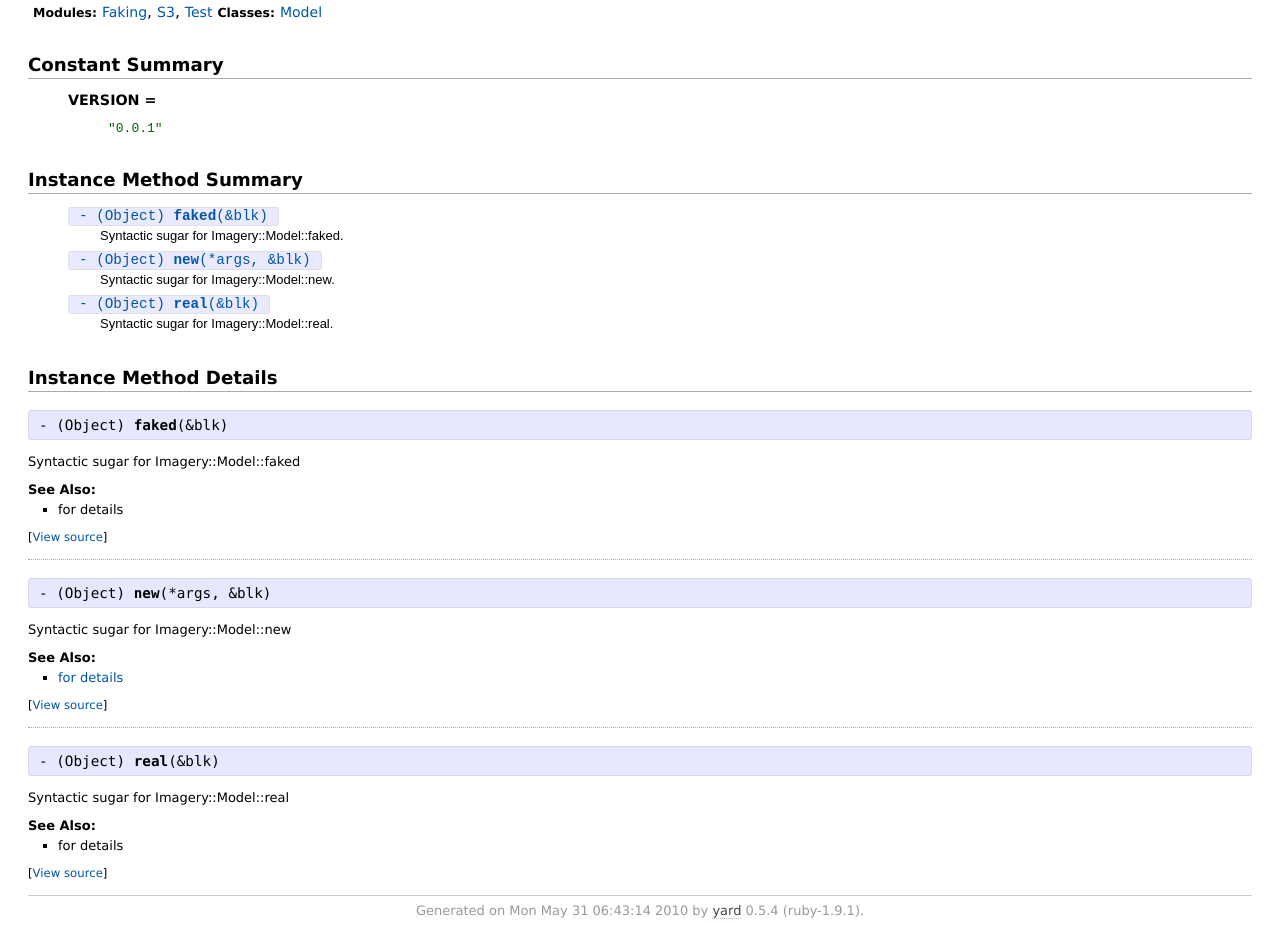
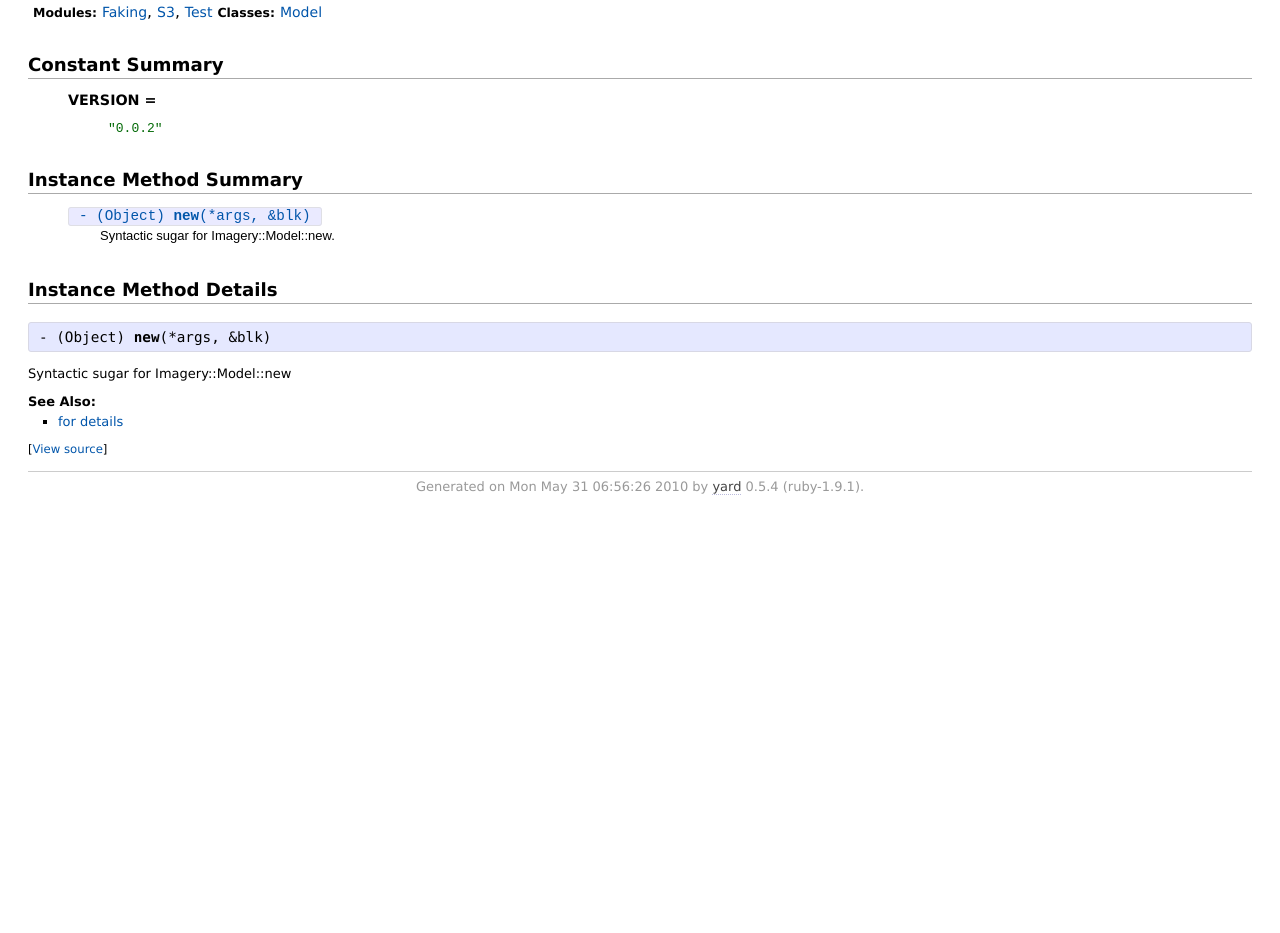
Before and after one commit to sinefunc/imagery, a plain HTML site: page doc/Imagery.html in a window 1280 px wide. Shown: the part 199-1132 px from the top of the page. After the commit the page ends 800 px from the top, so only its background shows below. Drawn offline with Linux system fonts and the light colour scheme.

Commit message:
Updated documentation to remove Imagery::faked etc

```diff
--- a/doc/Imagery.html
+++ b/doc/Imagery.html
@@ -85,7 +85,7 @@
         <dt id="VERSION-constant" class="">VERSION =
 
         </dt>
-        <dd><pre class="code"><span class='tstring'><span class='tstring_beg'>&quot;</span><span class='tstring_content'>0.0.1</span><span class='tstring_end'>&quot;</span></span></pre></dd>
+        <dd><pre class="code"><span class='tstring'><span class='tstring_beg'>&quot;</span><span class='tstring_content'>0.0.2</span><span class='tstring_end'>&quot;</span></span></pre></dd>
 
     </dl>
 
@@ -96,29 +96,6 @@
     <h2>Instance Method Summary</h2>
 
     <ul class="summary">
-
-        <li class="public ">
-  <span class="summary_signature">
-
-      <a href="#faked-instance_method" title="#faked (instance method)">- (Object) <strong>faked</strong>(&amp;blk) </a>
-
-
-
-  </span>
-
-
-
-
-
-
-
-    <span class="summary_desc"><div class='inline'><p>
-Syntactic sugar for Imagery::Model::faked.
-</p>
-</div></span>
-
-</li>
-
 
         <li class="public ">
   <span class="summary_signature">
@@ -143,29 +120,6 @@ Syntactic sugar for Imagery::Model::new.
 </li>
 
 
-        <li class="public ">
-  <span class="summary_signature">
-
-      <a href="#real-instance_method" title="#real (instance method)">- (Object) <strong>real</strong>(&amp;blk) </a>
-
-
-
-  </span>
-
-
-
-
-
-
-
-    <span class="summary_desc"><div class='inline'><p>
-Syntactic sugar for Imagery::Model::real.
-</p>
-</div></span>
-
-</li>
-
-
     </ul>
 
 
@@ -176,53 +130,7 @@ Syntactic sugar for Imagery::Model::real.
 
 
       <div class="method_details first">
-  <p class="signature first" id="faked-instance_method">
-
-    - (<tt>Object</tt>) <strong>faked</strong>(&amp;blk)
-
-
-
-</p><div class="docstring">
-  <div class="discussion">
-    <p>
-Syntactic sugar for Imagery::Model::faked
-</p>
-
-
-  </div>
-</div>
-<div class="tags">
-
-  <h3>See Also:</h3>
-  <ul class="see">
-
-      <li>for details</li>
-
-  </ul>
-
-</div><table class="source_code">
-  <tr>
-    <td>
-      <pre class="lines">
-
-
-21
-22
-23</pre>
-    </td>
-    <td>
-      <pre class="code"><span class="info file"># File 'lib/imagery.rb', line 21</span>
-
-<span class='kw'>def</span> <span class='id faked'>faked</span><span class='lparen'>(</span><span class='op'>&amp;</span><span class='id blk'>blk</span><span class='rparen'>)</span>
-  <span class='const'>Model</span><span class='period'>.</span><span class='id faked'>faked</span><span class='lparen'>(</span><span class='op'>&amp;</span><span class='id blk'>blk</span><span class='rparen'>)</span>
-<span class='kw'>end</span></pre>
-    </td>
-  </tr>
-</table>
-</div>
-
-      <div class="method_details ">
-  <p class="signature " id="new-instance_method">
+  <p class="signature first" id="new-instance_method">
 
     - (<tt>Object</tt>) <strong>new</strong>(*args, &amp;blk)
 
@@ -267,58 +175,12 @@ Syntactic sugar for Imagery::Model::new
 </table>
 </div>
 
-      <div class="method_details ">
-  <p class="signature " id="real-instance_method">
-
-    - (<tt>Object</tt>) <strong>real</strong>(&amp;blk)
-
-
-
-</p><div class="docstring">
-  <div class="discussion">
-    <p>
-Syntactic sugar for Imagery::Model::real
-</p>
-
-
-  </div>
-</div>
-<div class="tags">
-
-  <h3>See Also:</h3>
-  <ul class="see">
-
-      <li>for details</li>
-
-  </ul>
-
-</div><table class="source_code">
-  <tr>
-    <td>
-      <pre class="lines">
-
-
-28
-29
-30</pre>
-    </td>
-    <td>
-      <pre class="code"><span class="info file"># File 'lib/imagery.rb', line 28</span>
-
-<span class='kw'>def</span> <span class='id real'>real</span><span class='lparen'>(</span><span class='op'>&amp;</span><span class='id blk'>blk</span><span class='rparen'>)</span>
-  <span class='const'>Model</span><span class='period'>.</span><span class='id real'>real</span><span class='lparen'>(</span><span class='op'>&amp;</span><span class='id blk'>blk</span><span class='rparen'>)</span>
-<span class='kw'>end</span></pre>
-    </td>
-  </tr>
-</table>
-</div>
-
   </div>
 
 </div>
 
     <div id="footer">
-  Generated on Mon May 31 06:43:14 2010 by
+  Generated on Mon May 31 06:56:26 2010 by
   <a href="http://yardoc.org" title="Yay! A Ruby Documentation Tool">yard</a>
   0.5.4 (ruby-1.9.1).
 </div>
```
Also changed, not shown: doc/Imagery/Faking.html (+1 -1 lines), doc/Imagery/Faking/ClassMethods.html (+1 -1 lines), doc/Imagery/Model.html (+1 -1 lines), doc/Imagery/Model/Persistence.html (+1 -1 lines), doc/Imagery/S3.html (+1 -1 lines), doc/Imagery/S3/Gateway.html (+1 -1 lines), doc/Imagery/Test.html (+1 -1 lines), doc/_index.html (+1 -1 lines), doc/file.README.html (+3 -1 lines), doc/index.html (+3 -1 lines), doc/method_list.html (+15 -31 lines), doc/top-level-namespace.html (+1 -1 lines), 1 other file.
